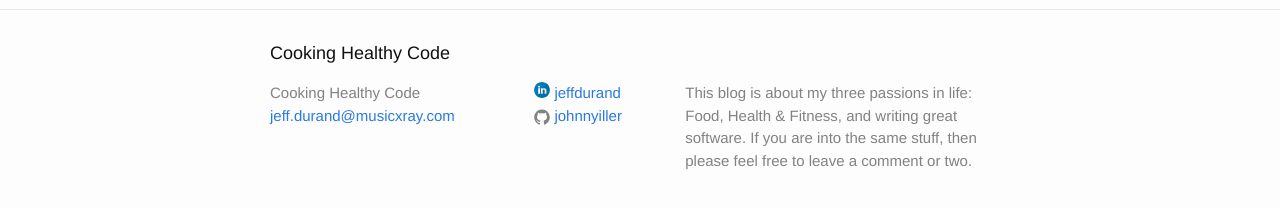
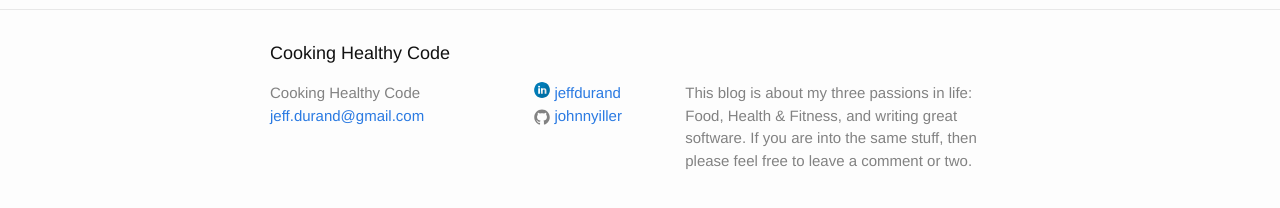
Before and after one commit to johnnyiller/johnnyiller.github.io, a Jekyll site: the page built from index.html, in a window 1280 px wide. Shown: the part 287-495 px from the top of the page. Built offline with Jekyll 4.4.1, drawn with Linux system fonts in a browser that asks for light colours.

Commit message:
here we go

```diff
--- a/_config.yml
+++ b/_config.yml
@@ -1,6 +1,6 @@
 # Site settings
 title: Cooking Healthy Code
-email: jeff.durand@musicxray.com
+email: jeff.durand@gmail.com
 description: >
   This blog is about my three passions in life: Food, Health & Fitness, and writing great software.  If you are into the same stuff, then please feel free to leave a comment or two.
 baseurl: "" # the subpath of your site, e.g. /blog/
```
